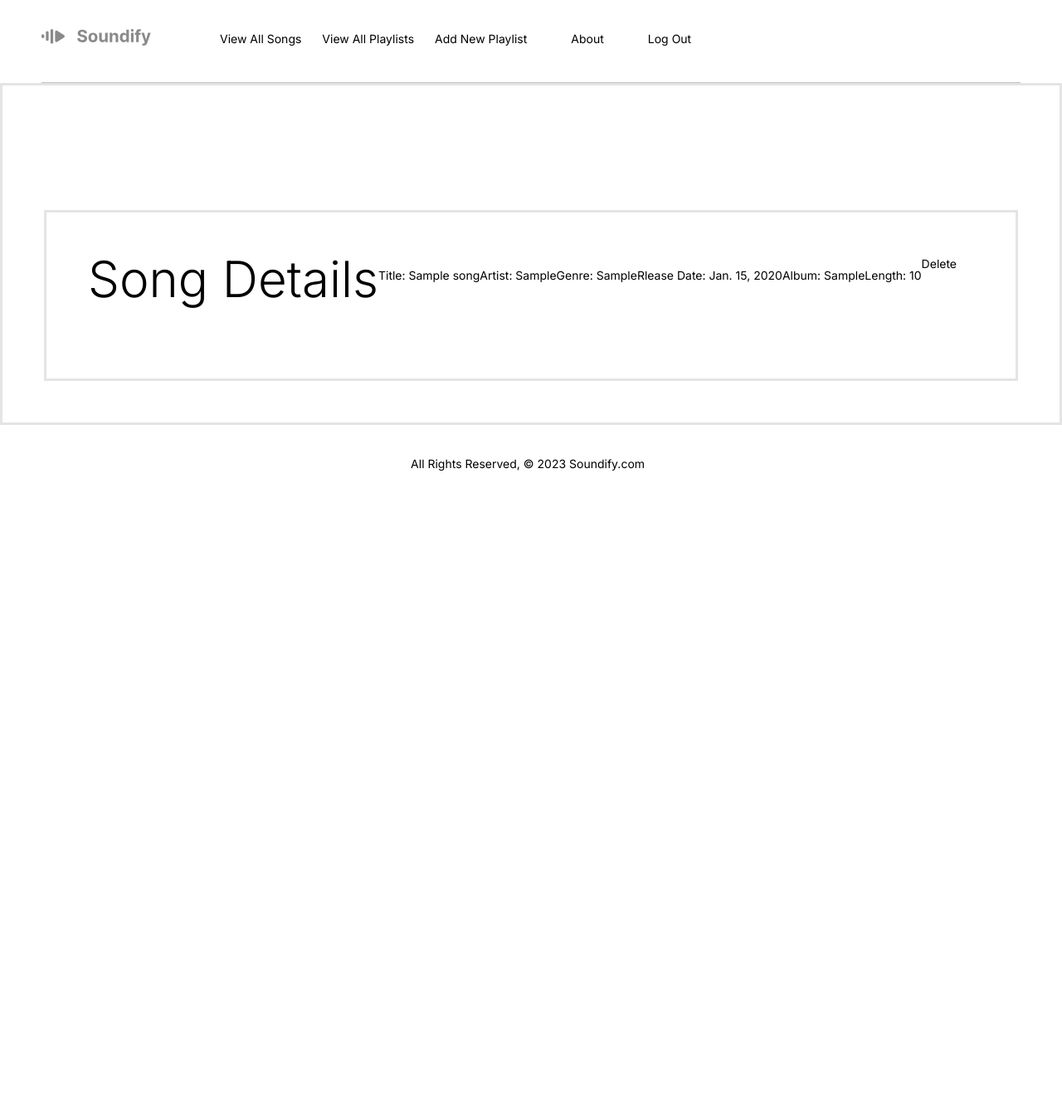
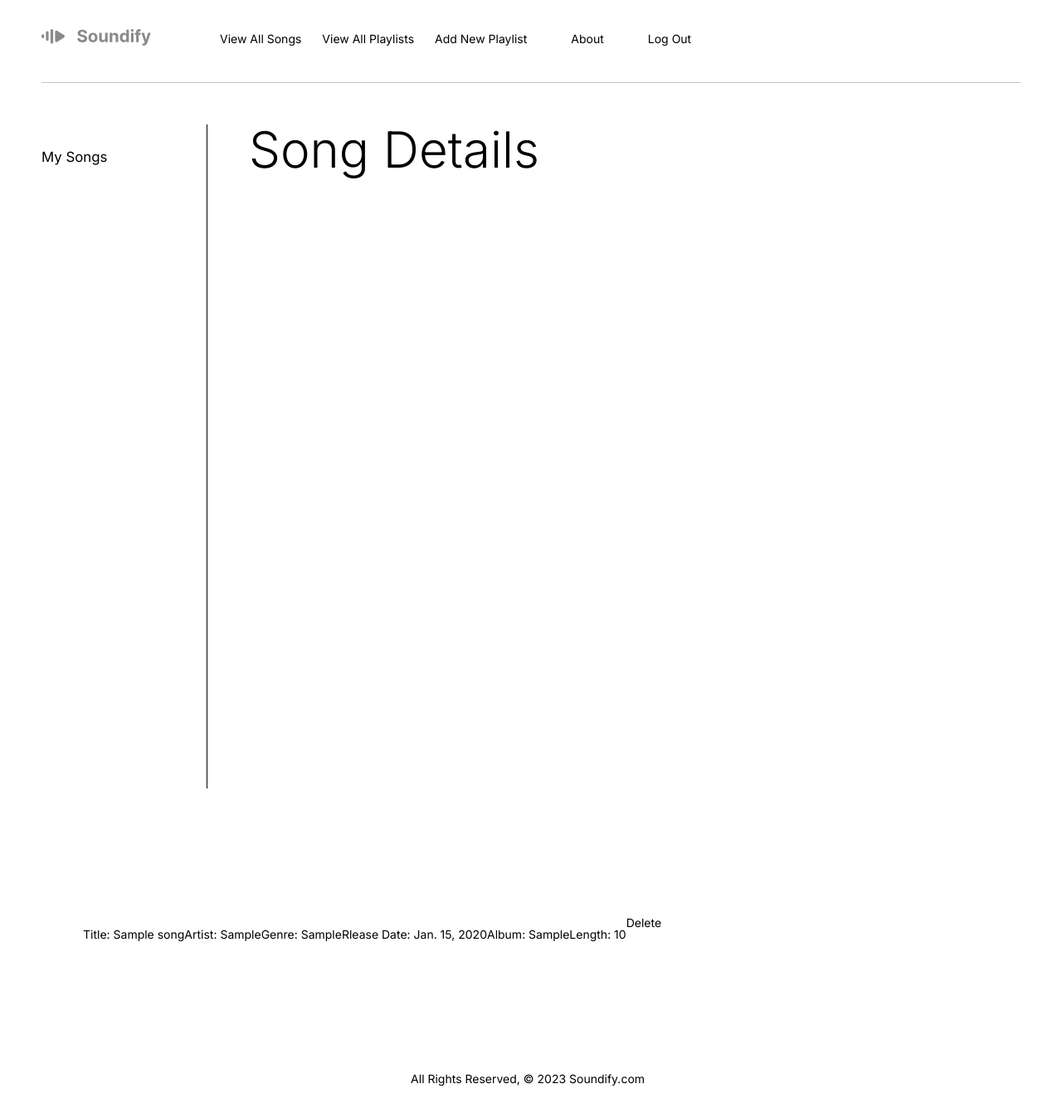
Before and after one commit to seanh101/Soundify, a Django app: page /songs/1/ in a window 1280 px wide. Shown: the whole page at 83% size. Before the commit the page ends 567 px from the top, so only its background shows below. Run offline with Django 4.2, Linux system fonts and the light colour scheme; a user stored in the database is signed in; tables that the repository leaves empty hold one stand-in row (values such as "Sample post").

Commit message:
multiple css changes Co-authored-by: Ian Abbene <ianabbene@gmail.com>

```diff
--- a/main_app/static/css/marley.css
+++ b/main_app/static/css/marley.css
@@ -83,6 +83,7 @@ footer {
 }
 
 /* SIGNUP PAGE */
+
 .signup-container {
     --h: 550px;
     --w: calc(800px * 0.8);
@@ -93,7 +94,7 @@ footer {
     justify-content: center;
     align-items: center;
     border-radius: 20px;
-    border: solid black;
+    background-color:rgba(245, 245, 245, 1);
     padding: 35px;
     overflow-y: hidden;
     margin: auto;
@@ -239,9 +240,6 @@ li::before {
     transform: translate(-6.5%, -35%)
 }
 
-/* CONFIRM DELETE PLAYLIST PAGE  */
-
-
 /* CONFIRM DELETE SONG PAGE  */
 .delete-song-confirmation-container {
     --h: 500px;
@@ -375,6 +373,12 @@ li::before {
 
 /* SONG INDEX PAGE  */
 
-.app-body {
+.all-songs-container {
     border: solid #e4e4e4;
 }
+
+/* SONG DETAIL PAGE  */
+
+.song-details-title {
+    text-align: center;
+}
--- a/main_app/templates/registration/signup.html
+++ b/main_app/templates/registration/signup.html
@@ -1,5 +1,6 @@
 {% extends 'base.html' %}
 {% block content %}
+<body class="signup-main">
 <div class="signup-container">
   <div class="signup-title-div">Sign Up</div>
   <p class="red-text">{{ error_message }}</p>
@@ -11,4 +12,5 @@
     </form>
   </div>
 </div>
+</body>
 {% endblock %}
--- a/main_app/templates/songs/detail.html
+++ b/main_app/templates/songs/detail.html
@@ -1,8 +1,18 @@
 {% extends 'base.html' %}
 {% block content %}
+
+<div class="side-nav">
+    <span class="side-nav-title">My Songs</span>
+    {% for song in playlist %}
+    <a href="{% url 'songs_detail' song.id %}">
+        {{song.name}}
+    </a>
+    {% endfor %}
+</div>
+
+<h1 class="song-details-title">Song Details</h1>
+
 <div class="app-body">
-<h1>Song Details</h1>
-
 <p>Title: {{ song.name }}</p>
 <p>Artist: {{ song.artist }}</p>
 <p>Genre: {{ song.genre }}</p>
--- a/main_app/templates/songs/index.html
+++ b/main_app/templates/songs/index.html
@@ -1,6 +1,6 @@
 {% extends 'base.html' %}
 {% block content %}
-<div class="app-body">
+<div class="all-songs-container">
 
 <h1>All Songs</h1>
 
```
